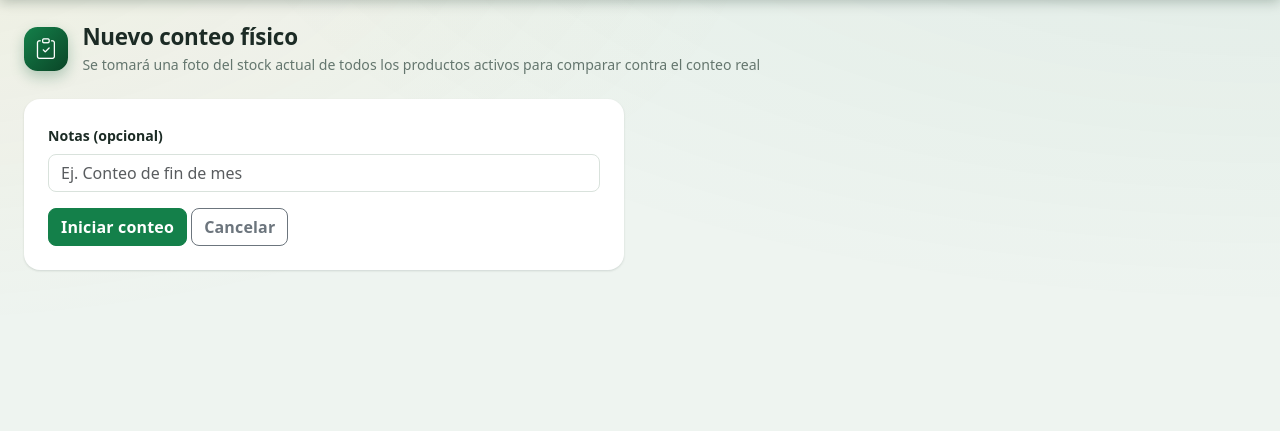
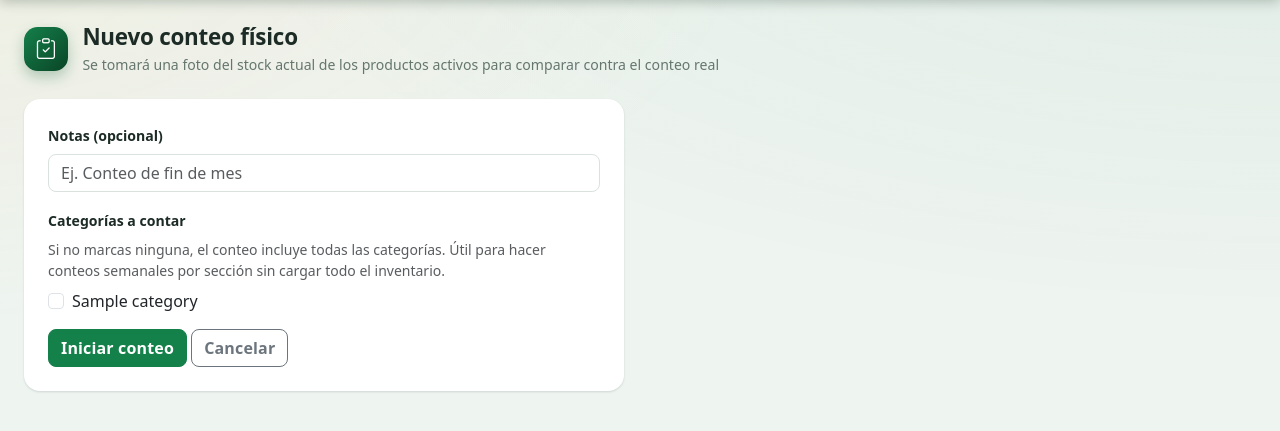
Before and after one commit to Jcontreras013/Sistema-facturacion, a Django app: page /inventario/conteos/nuevo/ in a window 1280 px wide; the page is wider, and only the part inside the window is pictured. Shown: the part 90-521 px from the top of that part. Run offline with Django 5.2, Linux system fonts and the light colour scheme; a user stored in the database is signed in; tables that the repository leaves empty hold one stand-in row (values such as "Sample post"); some libraries are stand-ins or nearby versions.

Commit message:
Permitir conteos de inventario por categoría y hoja imprimible para conteo manual
Al crear un conteo físico ahora se pueden elegir una o varias categorías
para no tener que cargar todo el inventario en conteos semanales o
mensuales; sin selección se sigue incluyendo todo. También se agrega una
hoja imprimible (código, producto, stock de sistema y espacio en blanco)
para que el personal cuente a mano en bodega y luego se capture en el
sistema, usando el mismo mecanismo de impresión/PDF del navegador que ya
se usa para facturas.

Co-Authored-By: Claude Sonnet 5 <noreply@anthropic.com>
Claude-Session: https://claude.ai/code/session_01MMPXVFxrjpyiZmhYPTS1Xs

```diff
--- a/inventory/models.py
+++ b/inventory/models.py
@@ -306,6 +306,10 @@ class InventoryCount(models.Model):
 
     status = models.CharField("Estado", max_length=10, choices=STATUS_CHOICES, default="abierto")
     notes = models.CharField("Notas", max_length=255, blank=True)
+    categories = models.ManyToManyField(
+        Category, verbose_name="Categorías", blank=True, related_name="inventory_counts",
+        help_text="Si no eliges ninguna, el conteo incluye todas las categorías.",
+    )
     created_by = models.ForeignKey(
         settings.AUTH_USER_MODEL, verbose_name="Creado por", on_delete=models.SET_NULL, null=True, blank=True,
         related_name="inventory_counts",
--- a/inventory/urls.py
+++ b/inventory/urls.py
@@ -39,6 +39,7 @@ urlpatterns = [
     path("conteos/", views.inventory_count_list, name="inventory_count_list"),
     path("conteos/nuevo/", views.inventory_count_create, name="inventory_count_create"),
     path("conteos/<int:pk>/", views.inventory_count_detail, name="inventory_count_detail"),
+    path("conteos/<int:pk>/hoja/", views.inventory_count_print, name="inventory_count_print"),
     path("conteos/<int:pk>/guardar/", views.inventory_count_save, name="inventory_count_save"),
     path("conteos/<int:pk>/cerrar/", views.inventory_count_close, name="inventory_count_close"),
     path("conteos/<int:pk>/eliminar/", views.inventory_count_delete, name="inventory_count_delete"),
--- a/inventory/views.py
+++ b/inventory/views.py
@@ -447,22 +447,29 @@ def purchase_order_delete(request, pk):
 
 @admin_required
 def inventory_count_list(request):
-    counts = InventoryCount.objects.select_related("created_by").all()
+    counts = InventoryCount.objects.select_related("created_by").prefetch_related("categories").all()
     return render(request, "inventory/inventory_count_list.html", {"counts": counts})
 
 
 @admin_required
 def inventory_count_create(request):
     if request.method == "POST":
+        category_ids = [c for c in request.POST.getlist("categories") if c]
+        products = Product.objects.filter(is_active=True)
+        categories = Category.objects.filter(pk__in=category_ids)
+        if categories:
+            products = products.filter(category__in=categories)
         count = InventoryCount.objects.create(created_by=request.user, notes=request.POST.get("notes", ""))
-        products = Product.objects.filter(is_active=True)
+        if categories:
+            count.categories.set(categories)
         InventoryCountItem.objects.bulk_create(
             [InventoryCountItem(inventory_count=count, product=p, system_stock=p.stock) for p in products]
         )
         log_action(request.user, "created", count, extra=f"{products.count()} productos")
         messages.success(request, "Conteo iniciado. Ingresa las cantidades reales que encuentres en bodega.")
         return redirect("inventory:inventory_count_detail", pk=count.pk)
-    return render(request, "inventory/inventory_count_form.html")
+    categories = Category.objects.all()
+    return render(request, "inventory/inventory_count_form.html", {"categories": categories})
 
 
 @admin_required
@@ -470,6 +477,13 @@ def inventory_count_detail(request, pk):
     count = get_object_or_404(InventoryCount, pk=pk)
     items = count.items.select_related("product").all()
     return render(request, "inventory/inventory_count_detail.html", {"count": count, "items": items})
+
+
+@admin_required
+def inventory_count_print(request, pk):
+    count = get_object_or_404(InventoryCount, pk=pk)
+    items = count.items.select_related("product").all()
+    return render(request, "inventory/inventory_count_print.html", {"count": count, "items": items})
 
 
 @admin_required
--- a/templates/inventory/inventory_count_detail.html
+++ b/templates/inventory/inventory_count_detail.html
@@ -9,10 +9,12 @@
             <p class="page-header-subtitle">
                 {% if count.status == "abierto" %}<span class="badge bg-warning text-dark">Abierto</span>{% else %}<span class="badge bg-success">Cerrado</span>{% endif %}
                 {% if count.notes %} — {{ count.notes }}{% endif %}
+                {% for category in count.categories.all %}<span class="badge bg-secondary ms-1">{{ category.name }}</span>{% endfor %}
             </p>
         </div>
     </div>
     <div class="page-header-actions">
+        <a href="{% url 'inventory:inventory_count_print' count.pk %}" target="_blank" class="btn btn-outline-primary"><i class="bi bi-printer"></i> Hoja para conteo manual (PDF)</a>
         {% if count.status == "abierto" %}
         <form method="post" action="{% url 'inventory:inventory_count_close' count.pk %}" class="d-inline" onsubmit="return confirm('¿Cerrar el conteo y ajustar el inventario según lo contado? Esta acción no se puede deshacer.');">
             {% csrf_token %}
@@ -25,7 +27,7 @@
 </div>
 
 {% if count.status == "abierto" %}
-<p class="text-muted small">Ingresa la cantidad real que encontraste en bodega para cada producto. Puedes guardar y seguir editando; los ajustes de inventario solo se aplican cuando cierras el conteo.</p>
+<p class="text-muted small">Ingresa la cantidad real que encontraste en bodega para cada producto, o descarga la hoja en PDF para que el personal la llene a mano y luego la captures aquí. Puedes guardar y seguir editando; los ajustes de inventario solo se aplican cuando cierras el conteo.</p>
 <form method="post" action="{% url 'inventory:inventory_count_save' count.pk %}">
     {% csrf_token %}
 {% endif %}
--- a/templates/inventory/inventory_count_form.html
+++ b/templates/inventory/inventory_count_form.html
@@ -6,7 +6,7 @@
         <div class="page-header-icon"><i class="bi bi-clipboard-check"></i></div>
         <div>
             <h2>Nuevo conteo físico</h2>
-            <p class="page-header-subtitle">Se tomará una foto del stock actual de todos los productos activos para comparar contra el conteo real</p>
+            <p class="page-header-subtitle">Se tomará una foto del stock actual de los productos activos para comparar contra el conteo real</p>
         </div>
     </div>
 </div>
@@ -17,6 +17,18 @@
             <label class="form-label">Notas (opcional)</label>
             <input type="text" name="notes" class="form-control" placeholder="Ej. Conteo de fin de mes">
         </div>
+        <div class="mb-3">
+            <label class="form-label">Categorías a contar</label>
+            <p class="text-muted small mb-2">Si no marcas ninguna, el conteo incluye todas las categorías. Útil para hacer conteos semanales por sección sin cargar todo el inventario.</p>
+            {% for category in categories %}
+                <div class="form-check">
+                    <input class="form-check-input" type="checkbox" name="categories" value="{{ category.pk }}" id="cat{{ category.pk }}">
+                    <label class="form-check-label" for="cat{{ category.pk }}">{{ category.name }}</label>
+                </div>
+            {% empty %}
+                <p class="text-muted small">No hay categorías creadas todavía; el conteo incluirá todos los productos.</p>
+            {% endfor %}
+        </div>
         <button type="submit" class="btn btn-primary">Iniciar conteo</button>
         <a href="{% url 'inventory:inventory_count_list' %}" class="btn btn-outline-secondary">Cancelar</a>
     </form>
```
Also changed, not shown: templates/inventory/inventory_count_list.html (+5 -2 lines), templates/inventory/inventory_count_print.html (added, +45 -0 lines), README.md, inventory/migrations/0008_inventorycount_categories.py (added).
